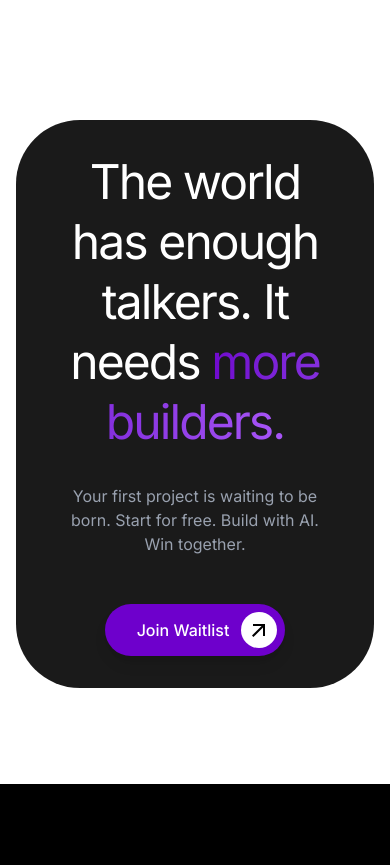
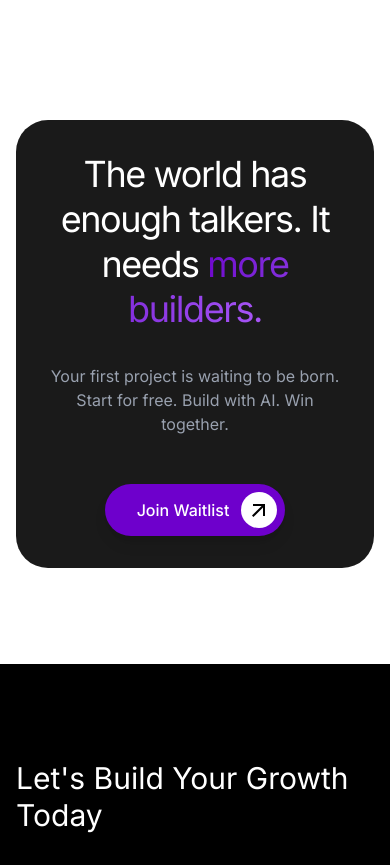
Before and after one commit to StephenOnyeka/SFCollab-UI, a Next.js app: page /about in a window 390 px wide. Shown: the part 5760-6625 px from the top of the page. Built offline with nearby package versions, Linux system fonts and the light colour scheme.

Commit message:
edited the last cta

```diff
--- a/components/about/AboutCTA.tsx
+++ b/components/about/AboutCTA.tsx
@@ -10,7 +10,7 @@ export default function AboutCTA() {
       {/* Background Glow */}
       {/* <div className="absolute top-1/2 left-1/2 -translate-x-1/2 -translate-y-1/2 w-[800px] h-[800px] bg-[#6E00CC]/20 blur-[120px] rounded-full pointer-events-none" /> */}
       <div className="max-w-7xl mx-auto px-4 sm:px-6 lg:px-8">
-        <div className="relative bg-[#1A1A1A] rounded-[4rem] p-8 md:p-16 overflow-hidden text-center flex flex-col items-center gap-12">
+        <div className="relative bg-[#1A1A1A] rounded-[2rem] md:rounded-[4rem] py-8 px-4 md:p-16 overflow-hidden text-center flex flex-col items-center gap-12">
           {/* <div className="absolute top-1/2 left-1/2 -translate-x-1/2 -translate-y-1/2 w-[800px] h-[800px] bg-[#6E00CC]/20 blur-[120px] rounded-full pointer-events-none" /> */}
           <div className="max-w-4xl mx-auto px-4 sm:px-6 lg:px-8 text-center flex flex-col items-center relative z-10">
             <motion.h2
@@ -18,7 +18,8 @@ export default function AboutCTA() {
               whileInView={{ opacity: 1, y: 0 }}
               viewport={{ once: true }}
               // className="text-4xl sm:text-5xl lg:text-6xl text-white tracking-tight mb-8"
-              className="text-[48px] md:text-[60px] text-white tracking-[calc(-0.04em)] mb-8 leading-tight"
+              // className="text-[48px] md:text-[60px] text-white tracking-[calc(-0.04em)] mb-8 leading-tight"
+              className="text-4xl md:text-[60px] text-white tracking-[calc(-0.04em)] mb-8 leading-tight"
             >
               The world has enough talkers. <br className="hidden sm:block" />
               It needs
```
